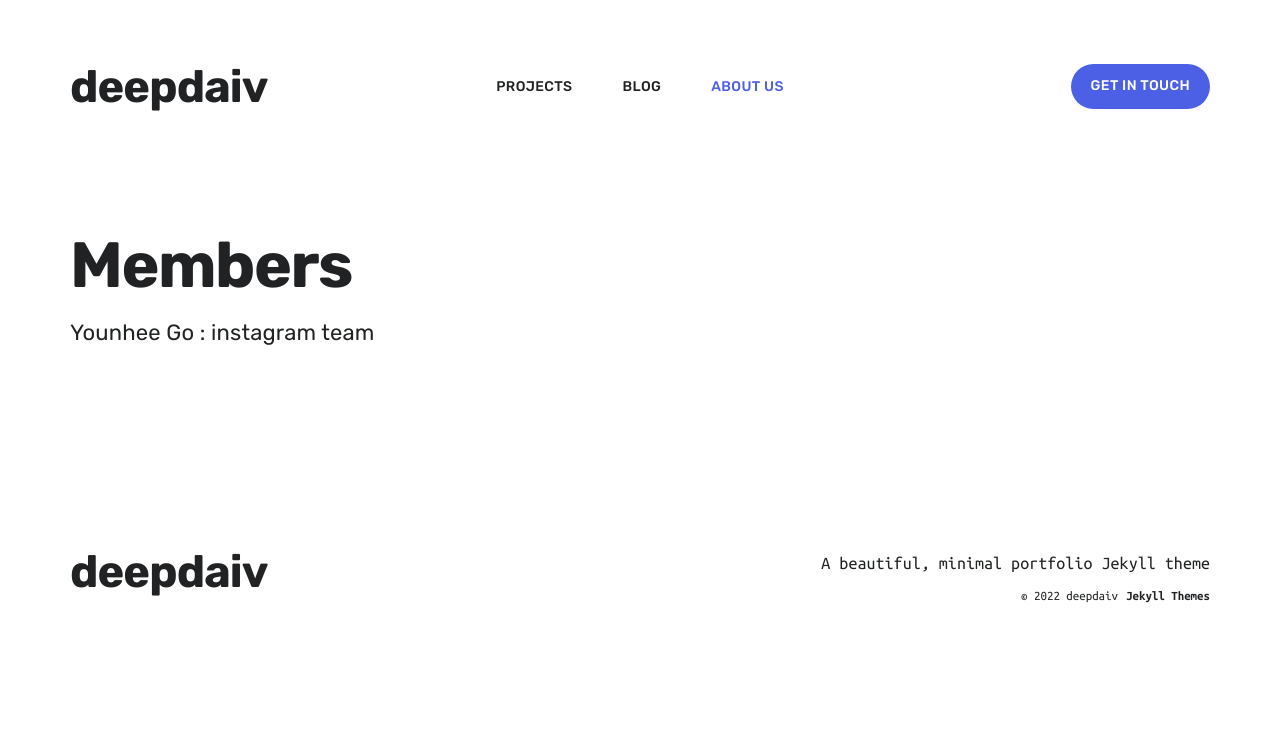
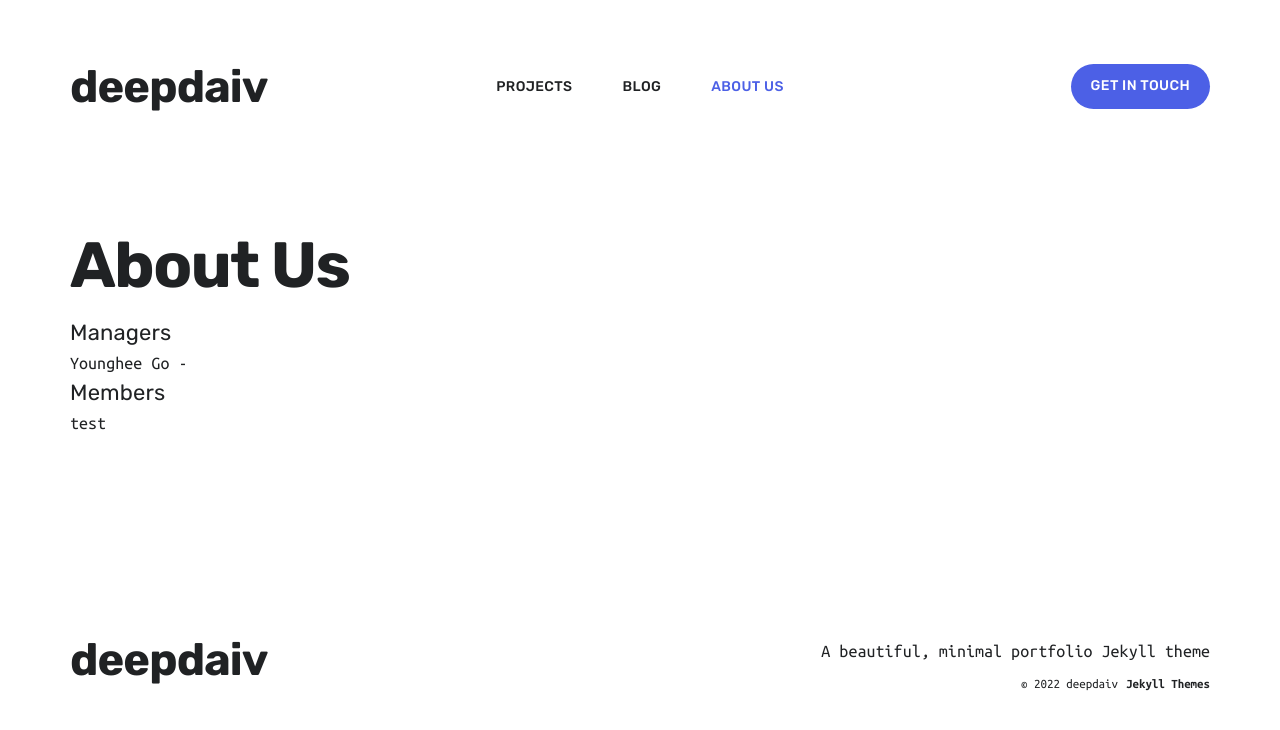
Before and after one commit to deepdaiv/deepdaiv.github.io, a Jekyll site: the page built from about/index.html, in a window 1280 px wide. Shown: the top 730 px of the page. Built offline with Jekyll 4.4.1, drawn with Linux system fonts in a browser that asks for light colours; nearby versions of some CDN libraries.

Commit message:
Update index.html

```diff
--- a/about/index.html
+++ b/about/index.html
@@ -8,9 +8,12 @@ featured_image: /images/social.jpg
 <div class="page-about">
 	<header class="header--single">
 		<div class="wrap">
-			<h1 class="header__title">Members</h1>
-			<p class="header__subtitle subtitle--light">Younhee Go : instagram team</p>
+			<h1 class="header__title">About Us</h1>
+			<p class="header__subtitle subtitle--light">Managers</p>
+			<p>Younghee Go - <p>
 
+			<p class="header__subtitle subtitle--light">Members</p>
+			<p> test<p>
 		</div>
 	</header>
 
```
